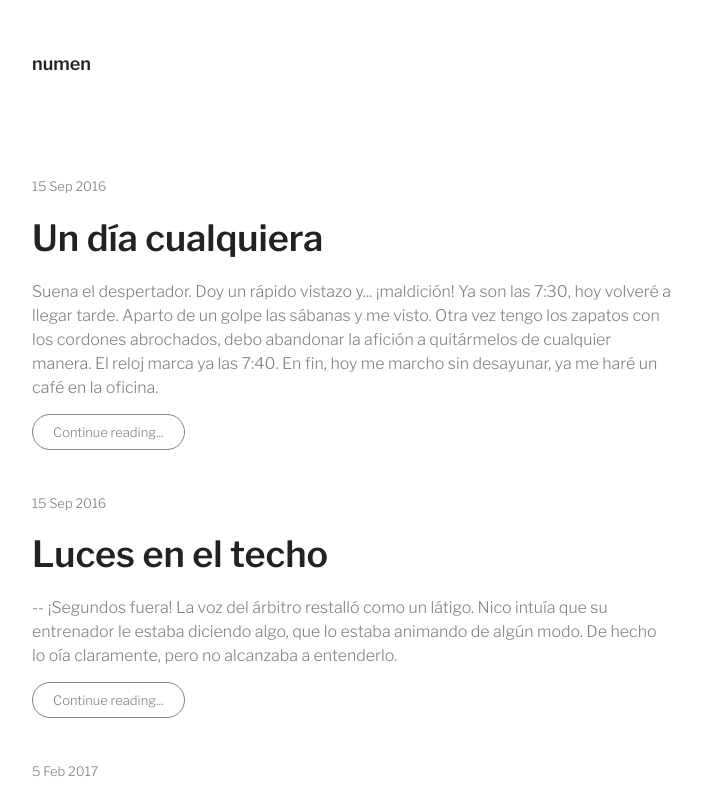
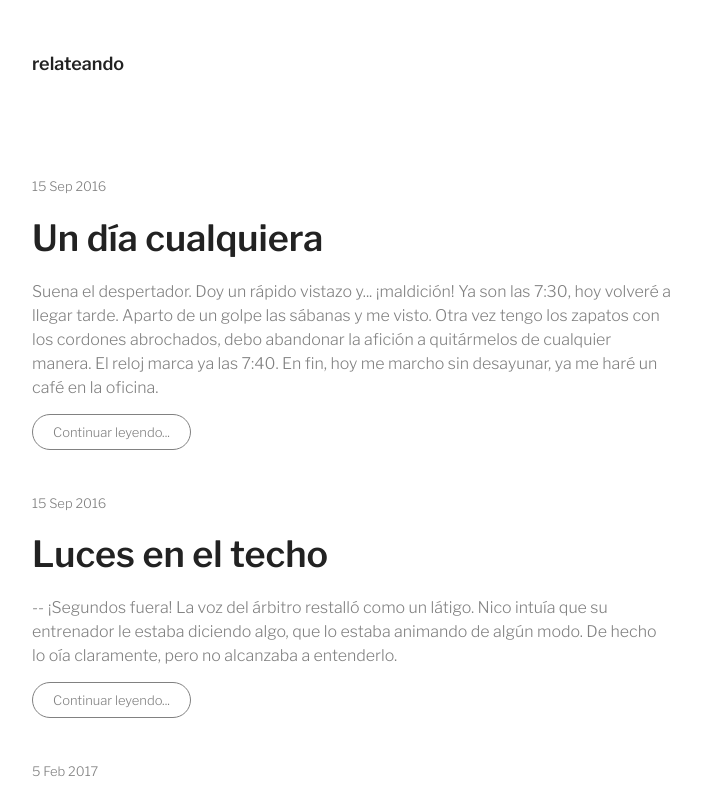
Before and after one commit to irikuo/relateando.es, a Next.js app: page / in a window 1280 px wide. Shown: the top 800 px of the page, without its empty margins (288-989 px from the left). Built offline with nearby package versions, Linux system fonts and the light colour scheme.

Commit message:
Post + restructuring

```diff
--- a/_posts/2016-09-15-un-dia-cualquiera.md
+++ b/_posts/2016-09-15-un-dia-cualquiera.md
@@ -2,6 +2,7 @@
 title: 'Un día cualquiera'
 slug: 'un-dia-cualquiera'
 date: '2016-09-15T12:00:00.000Z'
+author: 'Victor Vila Ases'
 summary: "Suena el despertador. Doy un rápido vistazo y... ¡maldición! Ya son las 7:30, hoy volveré a llegar tarde. Aparto de un golpe las sábanas y me visto. Otra vez tengo los zapatos con los cordones abrochados, debo abandonar la afición a quitármelos de cualquier manera. El reloj marca ya las 7:40. En fin, hoy me marcho sin desayunar, ya me haré un café en la oficina."
 ---
 
--- a/_posts/2016-10-06-luces-en-el-techo.md
+++ b/_posts/2016-10-06-luces-en-el-techo.md
@@ -2,16 +2,17 @@
 title: 'Luces en el techo'
 slug: 'luces-en-el-techo'
 date: '2016-09-15T12:00:00.000Z'
+author: 'Victor Vila Ases'
 summary: "-- ¡Segundos fuera!
 
 La voz del árbitro restalló como un látigo. Nico intuía que su entrenador le estaba diciendo algo, que lo estaba animando de algún modo. De hecho lo oía claramente, pero no alcanzaba a entenderlo."
 ---
 
--- ¡Segundos fuera!
+— ¡Segundos fuera!
 
 La voz del árbitro restalló como un látigo. Nico intuía que su entrenador le estaba diciendo algo, que lo estaba animando de algún modo. De hecho lo oía claramente, pero no alcanzaba a entenderlo. Su ojo izquierdo estaba completamente cegado, debido al duro castigo al cual lo había sometido su rival. El derecho no estaba mucho mejor, y sólo llegaba a distinguir alguna que otra forma sin definir.
 
--- Chico, ¿puedes seguir? ¿Puedes seguir? Si puedes mueve un poco la cabeza, no gastes energía hablando.
+— Chico, ¿puedes seguir? ¿Puedes seguir? Si puedes mueve un poco la cabeza, no gastes energía hablando.
 
 Nico dejó caer instintivamente la cabeza hacia un lado. Pérez lo ayudó a ponerse en pie. El chico todavía era capaz de levantar los guantes y tomar la posición de combate. Mientras caminaba hacia el centro del ring, tenía la mente completamente en blanco. Era incapaz de recordar dónde estaba, ni por qué. Ni tan siquiera cómo había llegado hasta allí. Simplemente avanzaba.
 
@@ -25,4 +26,4 @@ Con su fuerza de voluntad como última arma, se lanzó hacia su rival tan pronto
 
 Una vez allí, tirado de espaldas en la lona, vio algo y sonrió. Pérez llegó corriendo sin alcanzar a comprender a qué venía aquella cara de felicidad. Nico, con un hilo de voz, dijo:
 
--- Nunca creí que me alegraría de ver las luces en el techo.
+— Nunca creí que me alegraría de ver las luces en el techo.
--- a/_posts/2017-02-05-no-te-quitare-mucho-tiempo.md
+++ b/_posts/2017-02-05-no-te-quitare-mucho-tiempo.md
@@ -2,6 +2,7 @@
 title: 'No te quitaré mucho tiempo'
 slug: 'no-te-quitare-mucho-tiempo'
 date: '2017-02-05T12:00:00.000Z'
+author: 'Victor Vila Ases'
 summary: "Sí, no voy a quitarte mucho tiempo. Solo un poquito. Solo te pido que te quedes hasta el final."
 ---
 
--- a/components/Header.tsx
+++ b/components/Header.tsx
@@ -8,7 +8,7 @@ const Header: React.FunctionComponent = () => {
     <header className={styles.header}>
       <nav>
         <Link href="/">
-          <a className={styles.title}>numen</a>
+          <a className={styles.title}>relateando</a>
         </Link>
       </nav>
     </header>
--- a/components/PostList.module.scss
+++ b/components/PostList.module.scss
@@ -20,6 +20,10 @@
   @include text-vertical-spacing;
 }
 
+.link {
+  text-decoration: none;
+}
+
 .more {
   border: 1px solid $main-light-color;
   border-radius: 18px;
--- a/components/PostList.tsx
+++ b/components/PostList.tsx
@@ -17,13 +17,17 @@ const PostListItem: React.FunctionComponent<PostListItemProps> = ({ post }) => (
       <time dateTime={post.date}>{format(new Date(post.date), 'd MMM yyyy')}</time>
     </p>
     <h2 className={styles.title}>
-      <Link href={`/post/${post.slug}`}>
+      <Link href={post.slug}>
         <a className={styles.title}>{post.title}</a>
       </Link>
     </h2>
-    <ReactMarkdown className={styles.content} source={post.summary} renderers={{ code: CodeBlock }} />
-    <Link href={`/post/${post.slug}`}>
-      <a className={styles.more}>Continue reading...</a>
+    <Link href={post.slug}>
+      <a className={styles.link}>
+        <ReactMarkdown className={styles.content} source={post.summary} renderers={{ code: CodeBlock }} />
+      </a>
+    </Link>
+    <Link href={post.slug}>
+      <a className={styles.more}>Continuar leyendo...</a>
     </Link>
   </article>
 );
--- a/pages/post/[slug].tsx
+++ b/pages/[slug].tsx
@@ -1,7 +1,7 @@
 import React from 'react';
 import { NextPage, GetStaticPaths } from 'next';
-import { getPosts } from '../../utils/posts';
-import Post, { PostProps } from '../../components/Post';
+import { getPosts } from '../utils/posts';
+import Post, { PostProps } from '../components/Post';
 
 const PostPage: NextPage<PostProps> = (props) => {
   return <Post {...props} />;
@@ -23,7 +23,7 @@ export const getStaticProps = ({ params }: { params: { slug: string } }): { prop
 
 export const getStaticPaths: GetStaticPaths = async () => {
   return {
-    paths: getPosts().map((post) => `/post/${post.slug}`),
+    paths: getPosts().map((post) => `/${post.slug}`),
     fallback: false,
   };
 };
--- a/pages/index.tsx
+++ b/pages/index.tsx
@@ -9,7 +9,10 @@ type IndexProps = {
 };
 
 const Home: NextPage<IndexProps> = ({ posts }) => (
-  <Layout title="numen" description="">
+  <Layout
+    title="relateando"
+    description="Relateando es mi pequeño rincón de Internet donde como aficionado a la escritura demuestro al mundo lo poco que sé del tema."
+  >
     <PostList posts={posts} />
   </Layout>
 );
--- a/utils/posts.ts
+++ b/utils/posts.ts
@@ -6,6 +6,7 @@ export type BlogPost = {
   slug: string;
   title: string;
   date: string;
+  author: string;
   content: string;
   summary: string;
 };
@@ -20,10 +21,10 @@ export const getPosts = (): BlogPost[] => {
     const fullPath = path.join(postsDirectory, fileName);
     const bytes = fs.readFileSync(fullPath, 'utf8');
     const {
-      data: { slug, title, date, summary },
+      data: { slug, title, date, author, summary },
       content,
     } = matter(bytes);
-    return { slug, title, date, content, summary };
+    return { slug, title, date, author, content, summary };
   });
 
   return posts;
```
Also changed, not shown: components/Post.tsx (+7 -4 lines), 1 other file (tests, documents, lock files or other folders).
